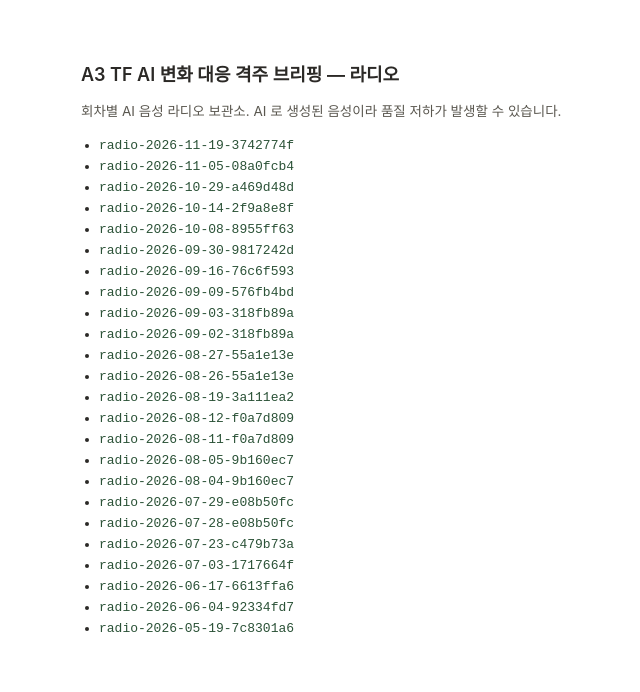
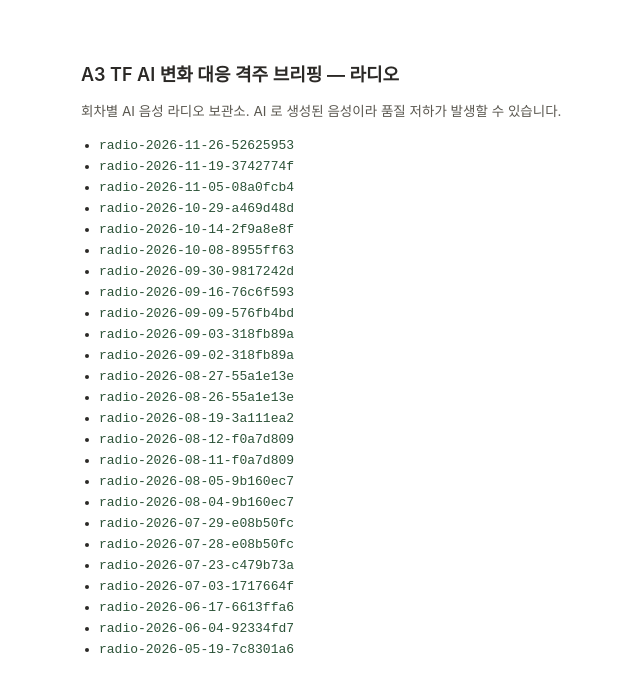
Before and after one commit to oyskar-summer-dev/a3-ai-brief-harness, a plain HTML site: page index.html in a window 1280 px wide. Shown: the whole page, without its empty margins (239-879 px from the left). Drawn offline with Linux system fonts and the light colour scheme.

Commit message:
radio: radio-2026-11-26-52625953.mp3 (1 chunks, 4184832 bytes)

```diff
--- a/index.html
+++ b/index.html
@@ -17,6 +17,7 @@
   <h1>A3 TF AI 변화 대응 격주 브리핑 — 라디오</h1>
   <p>회차별 AI 음성 라디오 보관소. AI 로 생성된 음성이라 품질 저하가 발생할 수 있습니다.</p>
   <ul>
+    <li><a href="radio-2026-11-26-52625953.mp3">radio-2026-11-26-52625953</a></li>
     <li><a href="radio-2026-11-19-3742774f.mp3">radio-2026-11-19-3742774f</a></li>
     <li><a href="radio-2026-11-05-08a0fcb4.mp3">radio-2026-11-05-08a0fcb4</a></li>
     <li><a href="radio-2026-10-29-a469d48d.mp3">radio-2026-10-29-a469d48d</a></li>
```
Also changed, not shown: 1 other file.
